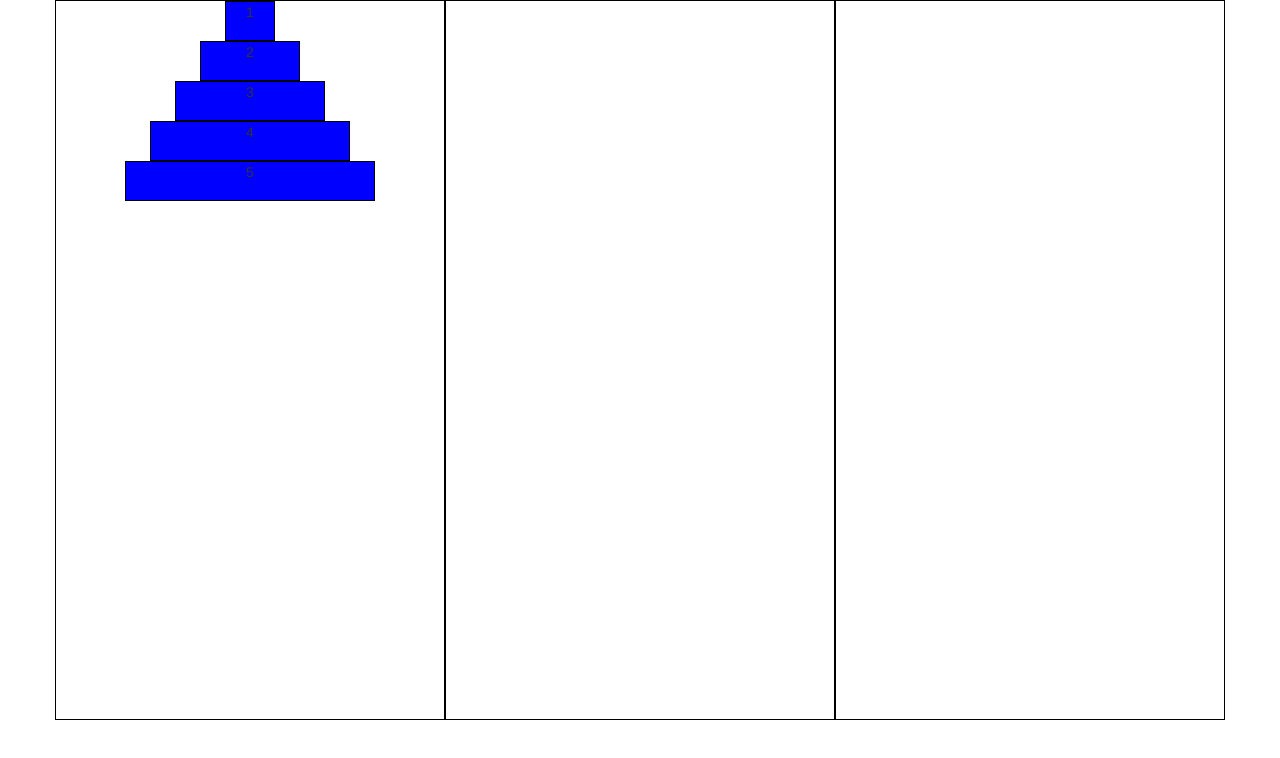
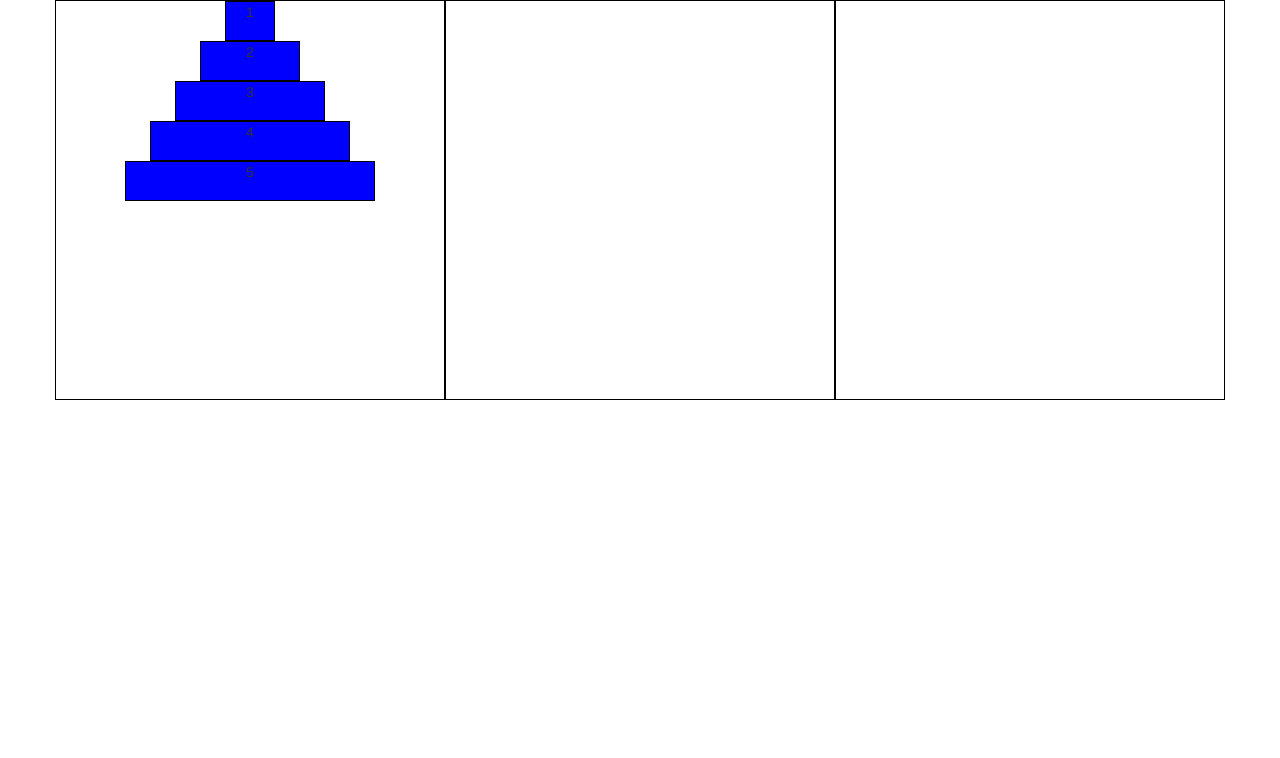
Before and after one commit to Tripleoughtt/TowersOfHanoi, a plain HTML site: page index.html in a window 1280 px wide. Drawn offline with nearby package versions, Linux system fonts and the light colour scheme.

Commit message:
Changed some stylization

```diff
--- a/style.css
+++ b/style.css
@@ -17,7 +17,7 @@
 	border: 1px solid #000;
 }
 .tower {
-	min-height: 90vh;
+	min-height: 50vh;
 	text-align: center;
 	vertical-align: bottom;
 	display: table-cell;
```
